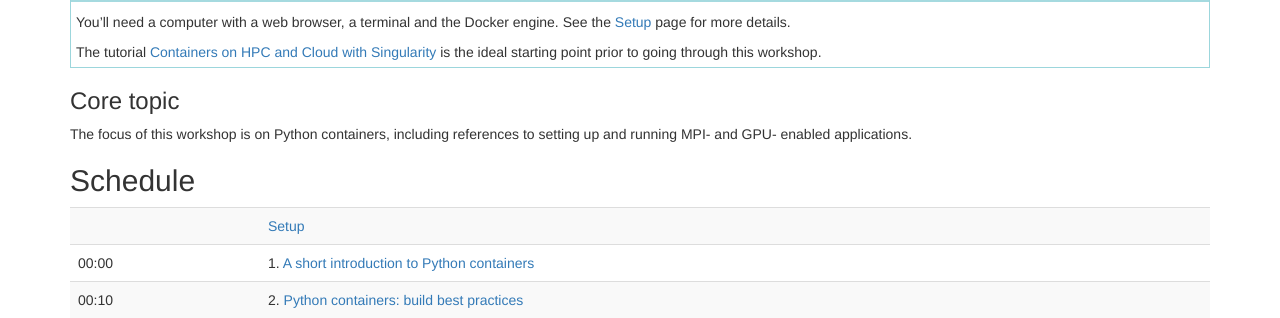
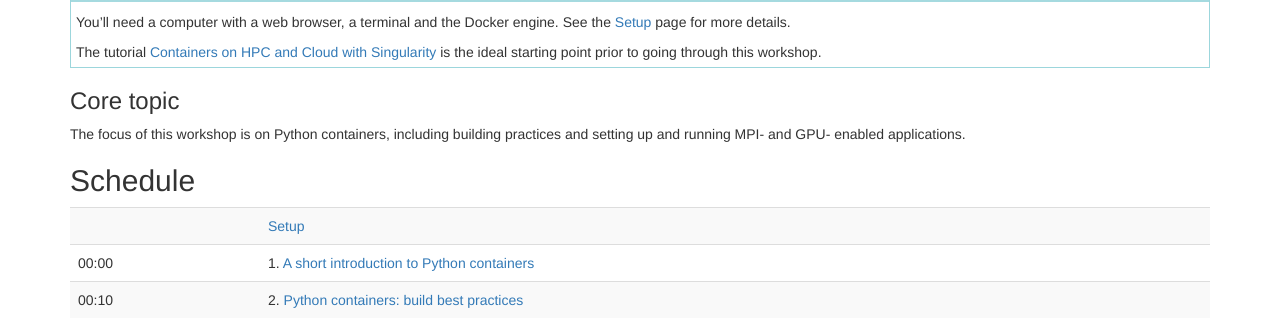
Before and after one commit to PawseySC/containers-astro-python-workshop, a Jekyll site: the page built from index.md, in a window 1280 px wide. Shown: the part 153-471 px from the top of the page. Built offline with Jekyll 4.4.1, drawn with Linux system fonts in a browser that asks for light colours.

Commit message:
edit to index

```diff
--- a/index.md
+++ b/index.md
@@ -15,4 +15,4 @@ permalink: index.html  # Is the only page that don't follow the partner /:path/i
 
 ### Core topic
 
-The focus of this workshop is on Python containers, including references to setting up and running MPI- and GPU- enabled applications.
+The focus of this workshop is on Python containers, including building practices and setting up and running MPI- and GPU- enabled applications.
```
